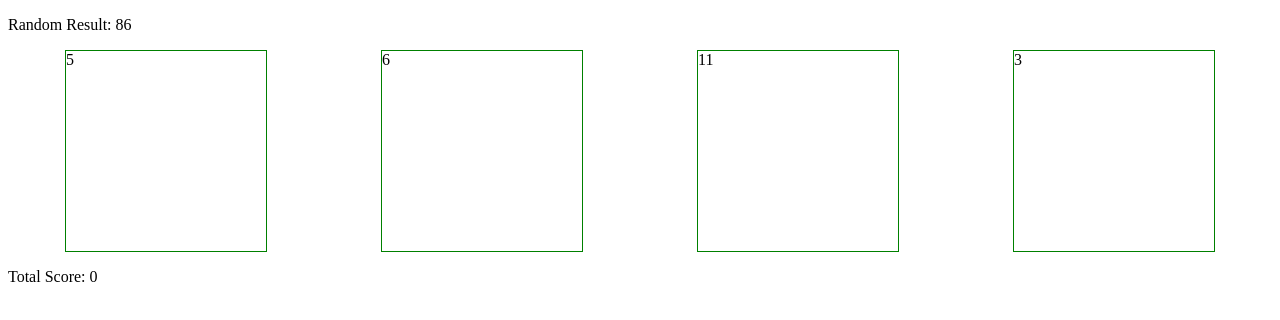
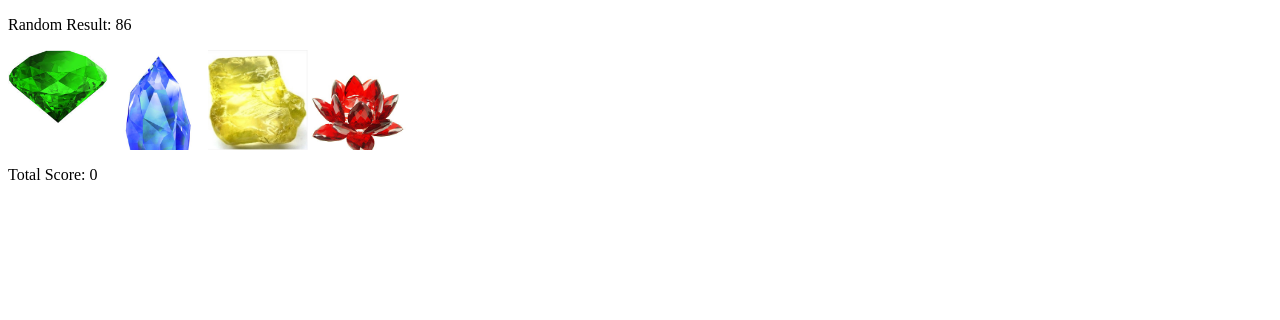
Before and after one commit to ryngartner/unit-4-game, a plain HTML site: page index.html in a window 1280 px wide. Drawn offline with nearby package versions, Linux system fonts and the light colour scheme.

Commit message:
Crystal Collector

```diff
--- a/assets/css/style.css
+++ b/assets/css/style.css
@@ -2,13 +2,11 @@
 
 .crystals{
     display: flex;
-    justify-content: space-around;
     align-items: center;
 }
 
 
 .crystal{
-    border:1px solid green;
-    height:200px;
-    width:200px;
+    height:100px;
+    width:100px;
 }
--- a/assets/javascript/game.js
+++ b/assets/javascript/game.js
@@ -4,71 +4,63 @@ var losses = 0;
 var past = 0;
 var playerNumber;
 
+// Starting  and restarting the game
 var startGame = function(){
 
+    // Emptying the crystals on start and restart
     $(".crystals").empty();
 
+    // Images
+    var images = ["assets/images/emerald.png",
+     "assets/images/kinetic_Crystal.jpg",
+      "assets/images/lemonquartz.jpg",
+        "assets/images/red lotus.jpg"];
+
+    // Generating a random number betweenm 19 and 120
+
     randomNumber = Math.floor(Math.random() * 102) + 19;
-
     $("#result").html("Random Result:  " + randomNumber);
 
+    // Looping four times creating a random number
     for(var i = 0; i < 4; i ++){
-
         var random = Math.floor(Math.random() * 11) + 1;
-
-
 
         var crystal = $("<div>");
             crystal.attr({
                 "class": 'crystal',
                 "data-random": random
             });
-
-            crystal.html(random)
-
+            crystal.css({
+                "background-image":"url('"  + images[i] + "')",
+                "background-size":"cover"
+            });
         $(".crystals").append(crystal);
     }
-
     $("#past").html("Total Score: " + past);
 
 }
-
 startGame();
 
-
 $(document).on("click", ".crystal", function() {
-
     var num = parseInt($(this).attr("data-random"));
-
     past += num;
-
     $("#past").html("Total Score: " + past);
 
     console.log(past);
 
     if(past > randomNumber){
         losses++;
-
         $("#LOSSES").html("Lost: " + losses);
-
         past = 0;
-
-
         startGame();
 
     }
     else if(past === randomNumber){
         wins++;
-
         $("#WINS").html("Wins: " + wins);
-
         past = 0;
-
         startGame();
     }
-
-
-
 });
 
 // <!-- Pseudo Code -->
```
Also changed, not shown: index.html (+1 -0 lines), 1 other file.
